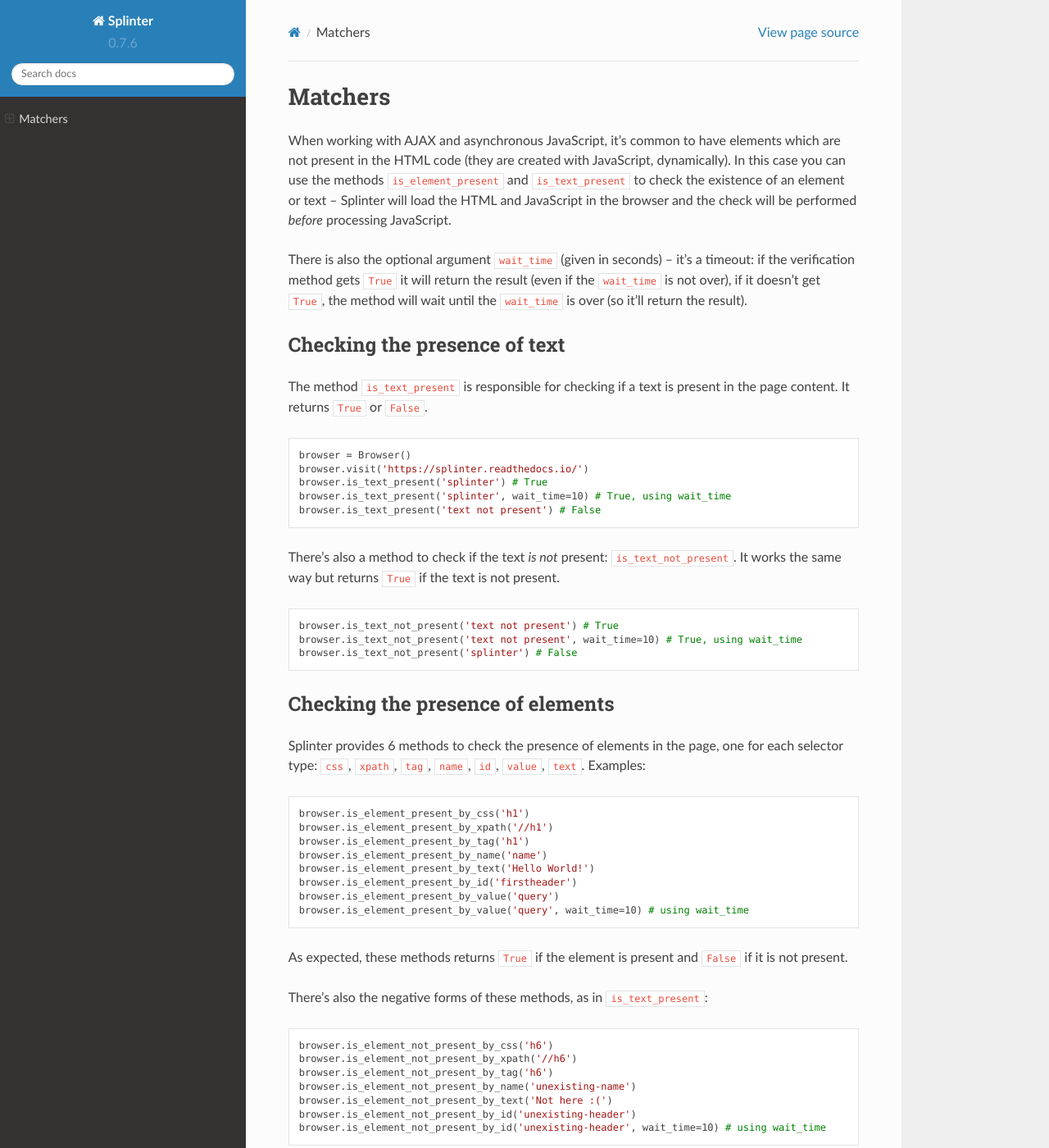
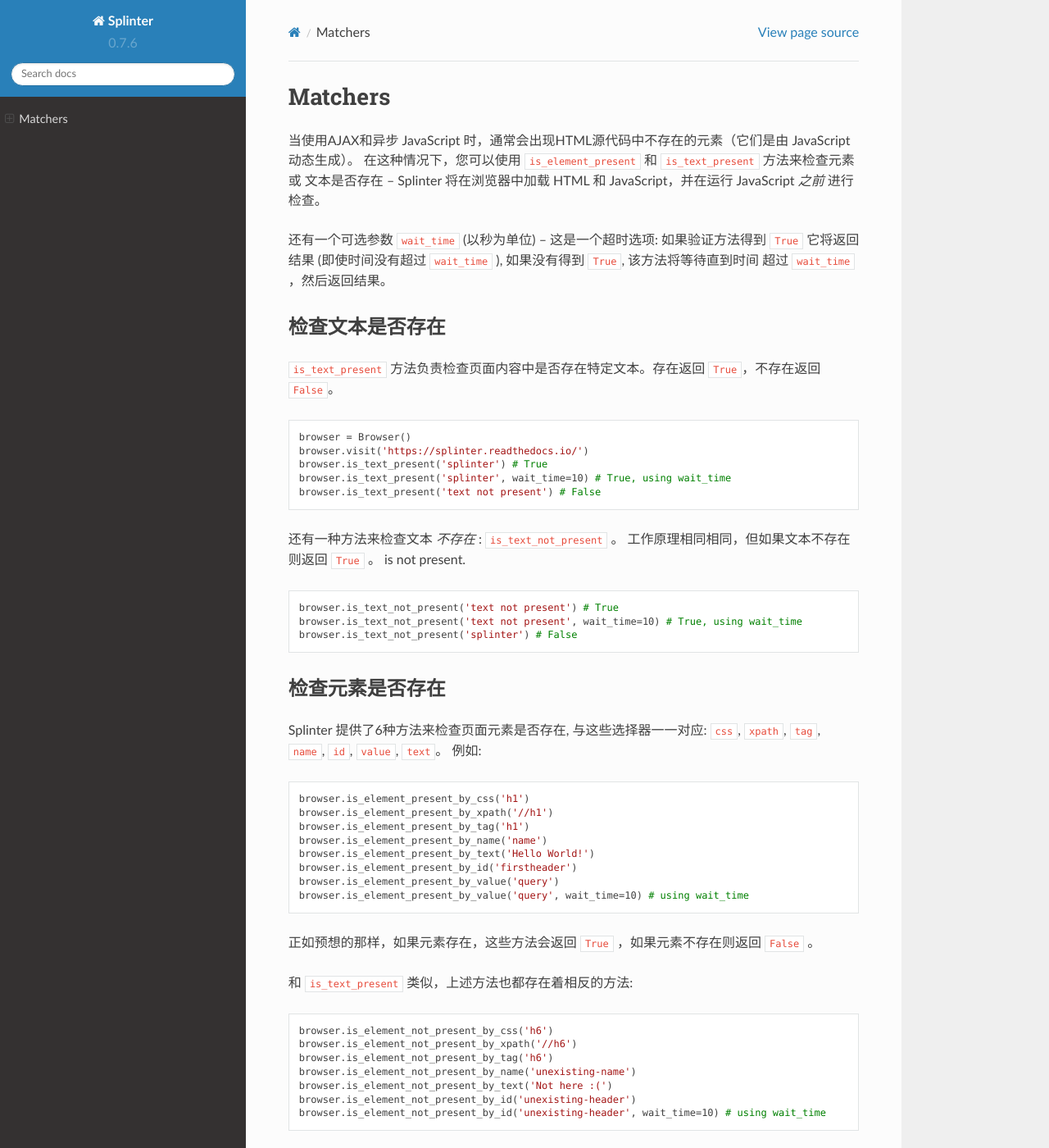
Before and after one commit to Wooden-Robot/splinter-docs-zh_CN, a Sphinx documentation site: the page built from docs/matchers.rst, in a window 1280 px wide and 1400 px high. Shown: the whole window at 82% size. Built offline with Sphinx 7.4.7 and the Read the Docs theme 2.0.0, drawn with Linux system fonts in a browser that asks for light colours.

Commit message:
chg: 完成 matchers 页面翻译和部分 elements-in-the-page 页面翻译

```diff
--- a/docs/index.rst
+++ b/docs/index.rst
@@ -62,8 +62,8 @@ Splinter 是用 Python 开发的一个开源web自动化测试的工具集。
 * :doc:`浏览器浏览网页 </browser>`
 * :doc:`获取页面元素 </finding>`
 * :doc:`鼠标交互 </mouse-interaction>`
-* :doc:`Interacting with elements and forms </elements-in-the-page>`
-* :doc:`Verify the presence of texts and elements in a page, with matchers </matchers>`
+* :doc:`与页面元素和表单交互 </elements-in-the-page>`
+* :doc:`使用 Matchers 检测文本和元素是否存在于页面中 </matchers>`
 * :doc:`Cookies manipulation </cookies>`
 
 支持 JavaScript
--- a/docs/matchers.rst
+++ b/docs/matchers.rst
@@ -10,24 +10,19 @@
 Matchers
 ++++++++
 
-When working with AJAX and asynchronous JavaScript, it's common to have
-elements which are not present in the HTML code (they are created with
-JavaScript, dynamically). In this case you can use the methods
-``is_element_present`` and ``is_text_present`` to check the existence of an
-element or text -- Splinter will load the HTML and JavaScript in the browser
-and the check will be performed *before* processing JavaScript.
+当使用AJAX和异步 JavaScript 时，通常会出现HTML源代码中不存在的元素（它们是由 JavaScript 动态生成）。
+在这种情况下，您可以使用 ``is_element_present`` 和 ``is_text_present`` 方法来检查元素或
+文本是否存在 -- Splinter 将在浏览器中加载 HTML 和 JavaScript，并在运行 JavaScript *之前* 进行检查。
 
-There is also the optional argument ``wait_time`` (given in seconds) -- it's a
-timeout: if the verification method gets ``True`` it will return the result
-(even if the ``wait_time`` is not over), if it doesn't get ``True``, the
-method will wait until the ``wait_time`` is over (so it'll return the result).
+还有一个可选参数 ``wait_time`` (以秒为单位) -- 这是一个超时选项: 如果验证方法得到 ``True``
+它将返回结果 (即使时间没有超过 ``wait_time`` ), 如果没有得到 ``True``, 该方法将等待直到时间
+超过 ``wait_time`` ，然后返回结果。
 
 
-Checking the presence of text
+检查文本是否存在
 -----------------------------
 
-The method ``is_text_present`` is responsible for checking if a text is present
-in the page content. It returns ``True`` or ``False``.
+``is_text_present`` 方法负责检查页面内容中是否存在特定文本。存在返回 ``True``，不存在返回 ``False``。
 
 .. highlight:: python
 
@@ -40,8 +35,7 @@ in the page content. It returns ``True`` or ``False``.
     browser.is_text_present('text not present') # False
 
 
-There's also a method to check if the text *is not* present:
-``is_text_not_present``. It works the same way but returns ``True`` if the text
+还有一种方法来检查文本 *不存在* : ``is_text_not_present`` 。 工作原理相同相同，但如果文本不存在则返回 ``True`` 。
 is not present.
 
 .. highlight:: python
@@ -53,12 +47,11 @@ is not present.
     browser.is_text_not_present('splinter') # False
 
 
-Checking the presence of elements
+检查元素是否存在
 ---------------------------------
 
-Splinter provides 6 methods to check the presence of elements in the page, one
-for each selector type: ``css``, ``xpath``, ``tag``, ``name``, ``id``,
-``value``, ``text``. Examples:
+Splinter 提供了6种方法来检查页面元素是否存在, 与这些选择器一一对应: ``css``, ``xpath``,
+``tag``, ``name``, ``id``, ``value``, ``text``。 例如:
 
 .. highlight:: python
 
@@ -73,10 +66,9 @@ for each selector type: ``css``, ``xpath``, ``tag``, ``name``, ``id``,
     browser.is_element_present_by_value('query')
     browser.is_element_present_by_value('query', wait_time=10) # using wait_time
 
-As expected, these methods returns ``True`` if the element is present and
-``False`` if it is not present.
+正如预想的那样，如果元素存在，这些方法会返回 ``True`` ，如果元素不存在则返回 ``False`` 。
 
-There's also the negative forms of these methods, as in ``is_text_present``:
+和 ``is_text_present`` 类似，上述方法也都存在着相反的方法:
 
 .. highlight:: python
 
```
Also changed, not shown: README.md (added, +1 -0 lines), docs/elements-in-the-page.rst (+13 -13 lines).
